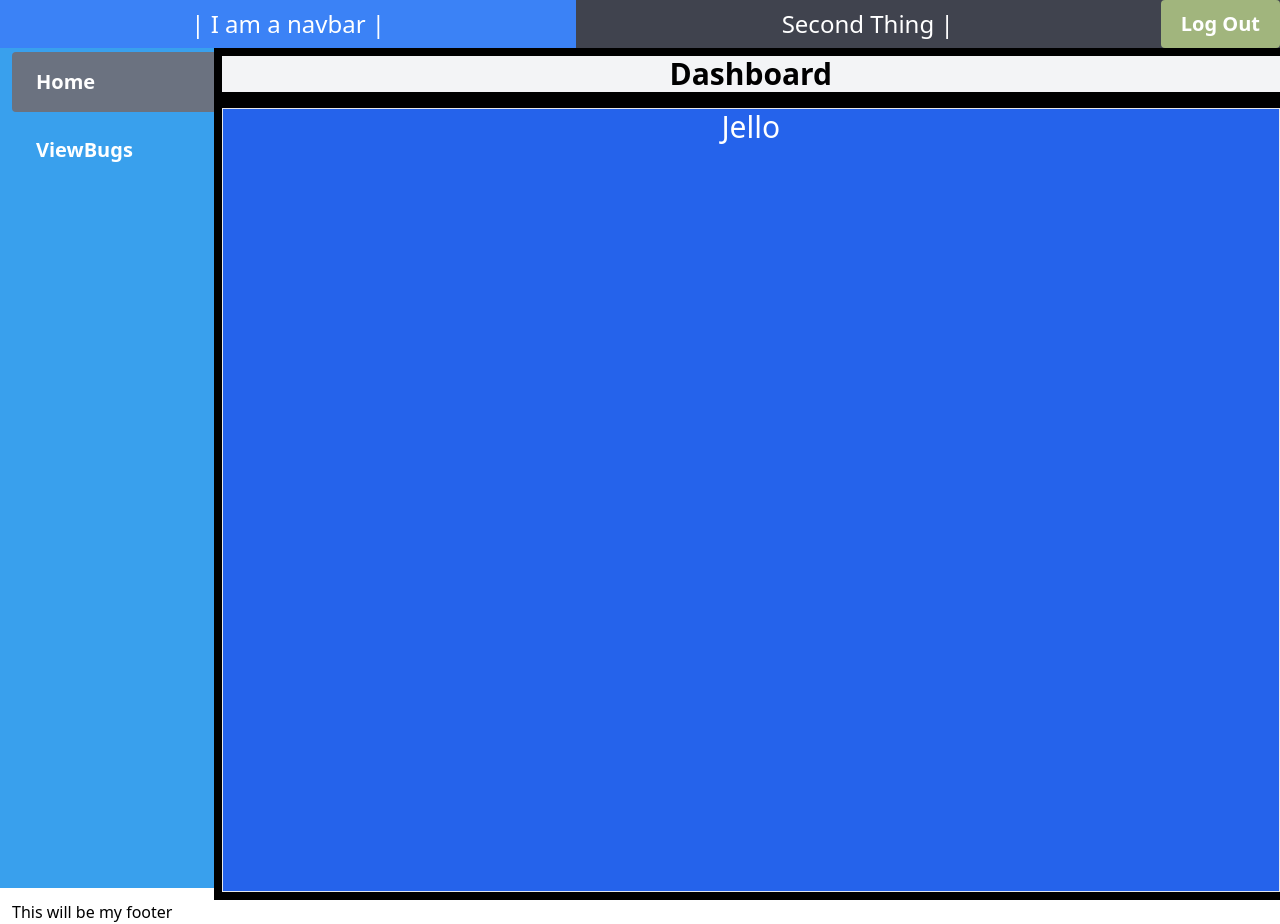
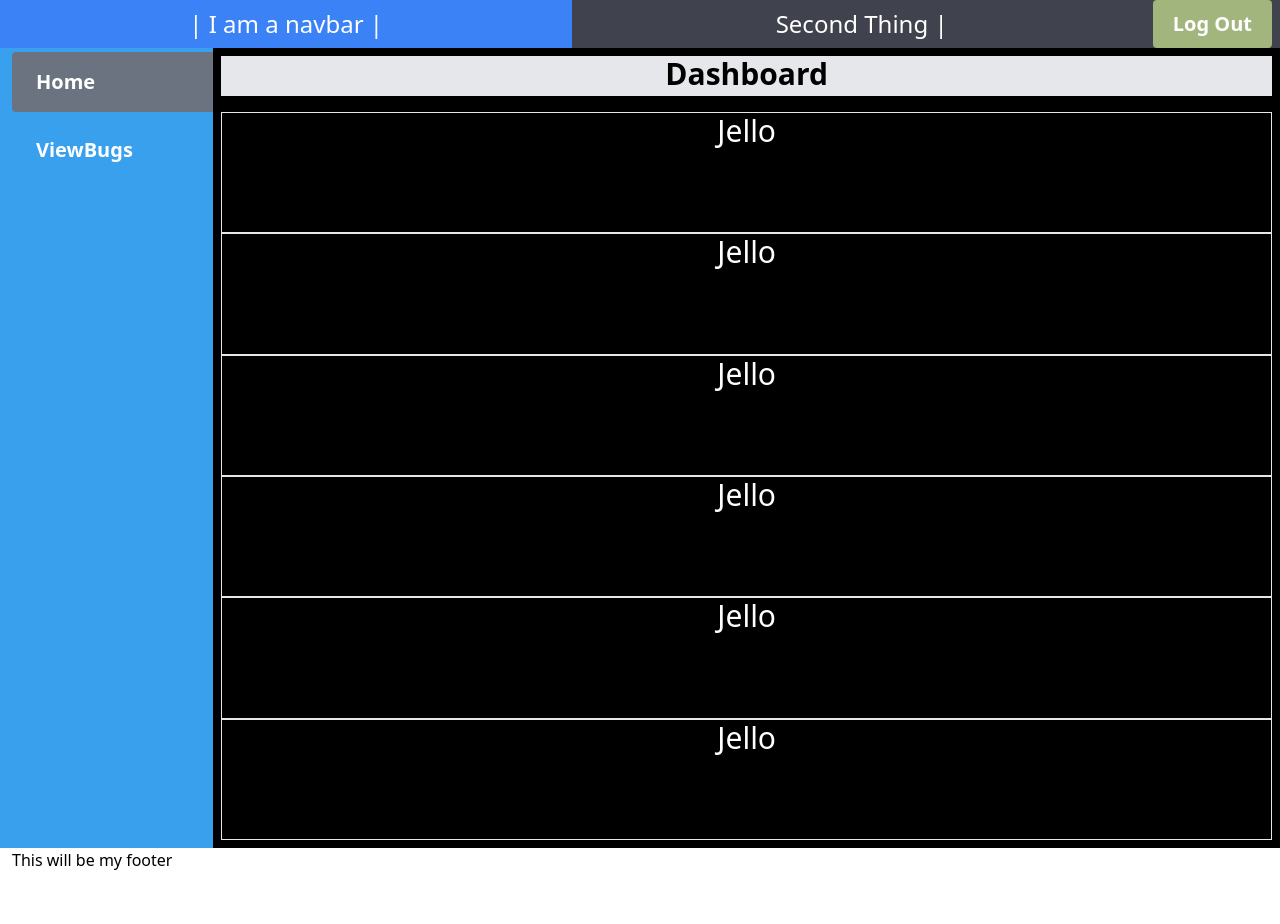
Before and after one commit to justlytoothy/BugTrack, a React (Create React App) app in the folder project/client/: page / in a window 1280 px wide. Both pictures are taken after typing "Sample", "Sample123" into the empty fields and a click on the button "Login". After the commit the page ends 880 px from the top, so only its background shows below. Built offline with nearby package versions, Linux system fonts and the light colour scheme; no server answers.

Commit message:
some layout changes

```diff
--- a/project/client/public/index.html
+++ b/project/client/public/index.html
@@ -14,7 +14,8 @@
       manifest.json provides metadata used when your web app is installed on a
       user's mobile device or desktop. See https://developers.google.com/web/fundamentals/web-app-manifest/
     -->
-    <link rel="manifest" href="%PUBLIC_URL%/manifest.json" /> <!--fix later-->
+		<link rel="manifest" href="%PUBLIC_URL%/manifest.json" />
+		<!--fix later-->
 		<!--
       Notice the use of %PUBLIC_URL% in the tags above.
       It will be replaced with the URL of the `public` folder during the build.
@@ -38,6 +39,5 @@
 
       To begin the development, run `npm start` or `yarn start`.
       To create a production bundle, use `npm run build` or `yarn build`.
-    -->
-  </body>
+    --></body>
 </html>
--- a/project/client/src/App.js
+++ b/project/client/src/App.js
@@ -11,13 +11,13 @@ function App() {
 	let fullApp;
 	if (loggedIn) {
 		fullApp = (
-			<div className='pl-2 pt-2 h-full w-full'>
+			<div className='overflow-hidden p-2 h-full w-full'>
 				<MyRoutes />
 			</div>
 		);
 	} else {
 		fullApp = (
-			<div className='pl-2 pt-2'>
+			<div className='min-w-full min-h-full p-2'>
 				<LoginComponent></LoginComponent>
 			</div>
 		);
--- a/project/client/src/common/layout.jsx
+++ b/project/client/src/common/layout.jsx
@@ -5,7 +5,7 @@ import { Outlet } from 'react-router-dom';
 import Footer from './footer';
 const Layout = (props) => {
 	return (
-		<div>
+		<div className=''>
 			<div className='flex flex-col'>
 				<NavBar />
 				<div className='flex flex-row'>
--- a/project/client/src/features/auth/loginComponent.jsx
+++ b/project/client/src/features/auth/loginComponent.jsx
@@ -31,9 +31,9 @@ const LoginComponent = () => {
 	}
 
 	return (
-		<div className='h-full w-full bg-[url("./images/imageBG.jpeg")] bg-cover bg-[rgba(0, 0, 0, 0.288)] bg-blend-multiply absolute'>
+		<div className='overflow-hidden h-full w-full bg-[url("./images/imageBG.jpeg")] bg-cover bg-[rgba(0, 0, 0, 0.288)] bg-blend-multiply absolute'>
 			<div className='h-full'>
-				<form className='login-panel bg-prime-color text-black mt-[25vh] mx-auto h-1/2 w-1/4'>
+				<form className='login-panel bg-prime-color text-black mx-auto my-[25vh] h-1/2 w-1/4'>
 					<h1 className='text-white text-2xl m-1 mt-6'>Login:</h1>
 					<input
 						className='mx-4 h-12'
--- a/project/client/src/features/home/homeComponent.jsx
+++ b/project/client/src/features/home/homeComponent.jsx
@@ -14,12 +14,29 @@ const HomeComponent = (props) => {
 	}
 
 	return (
-		<div className='bg-gray-100 w-full flex flex-col flex-wrap'>
-			<h1 className='w-full h-auto text-center text-3xl border-8 border-black font-semibold'>
+		<div className='bg-gray-200 w-full flex flex-col flex-wrap'>
+			<h1 className='w-full h-[7%] text-center text-3xl border-8 border-black font-semibold'>
 				Dashboard
 			</h1>
-			<div className='bg-blue-600 w-full h-[100vh] grid grid-cols-8 border-8 border-black'>
-				<div className='col-span-8 h-full flex justify-center border text-white text-3xl'>Jello</div>
+			<div className='bg-blue-600 w-full h-[93%] grid grid-cols-8 border-8 border-black'>
+				<div className='col-span-8 flex justify-center border bg-black text-white text-3xl'>
+					Jello
+				</div>
+				<div className='col-span-8 flex justify-center border bg-black text-white text-3xl'>
+					Jello
+				</div>
+				<div className='col-span-8 flex justify-center border bg-black text-white text-3xl'>
+					Jello
+				</div>
+				<div className='col-span-8 flex justify-center border bg-black text-white text-3xl'>
+					Jello
+				</div>
+				<div className='col-span-8 flex justify-center border bg-black text-white text-3xl'>
+					Jello
+				</div>
+				<div className='col-span-8 flex justify-center border bg-black text-white text-3xl'>
+					Jello
+				</div>
 			</div>
 		</div>
 	);
--- a/project/client/src/features/sidebar/routes.jsx
+++ b/project/client/src/features/sidebar/routes.jsx
@@ -9,7 +9,7 @@ const MyRoutes = () => {
 	return (
 		<BrowserRouter>
 			<Routes>
-				<Route path="/" element={<Layout />}>
+				<Route path='/' element={<Layout />}>
 					<Route index element={<HomeComponent />} />
 					<Route path='/viewbugs' element={<ViewBugsComponent />} />
 					<Route path='*' element={<common.ErrorPageComponent />} />
--- a/project/client/src/features/sidebar/sidebarComponent.jsx
+++ b/project/client/src/features/sidebar/sidebarComponent.jsx
@@ -4,7 +4,7 @@ import SidebarItems from './sidebarItems';
 
 const Sidebar = (props, { defaultActive }) => {
 	return (
-			<div className='bg-carolina-blue w-64 h-[105vh] flex flex-col'>
+		<div className='bg-carolina-blue w-64 h-[100vh] flex flex-col'>
 			{SidebarItems.map((item, index) => {
 				return (
 					<NavLink
```
Lines whose indentation alone changed are shown as unchanged.
